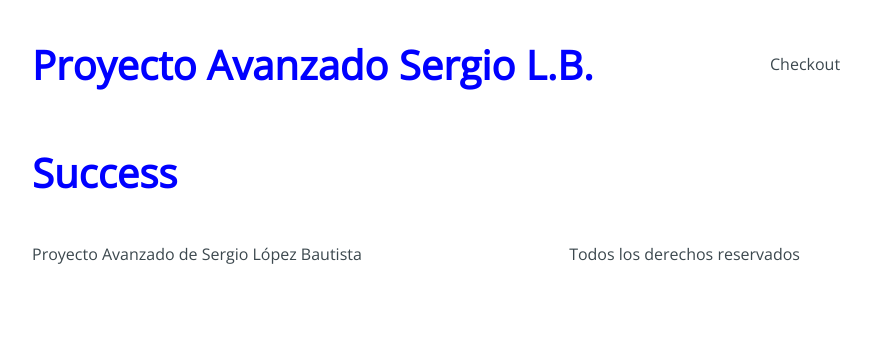
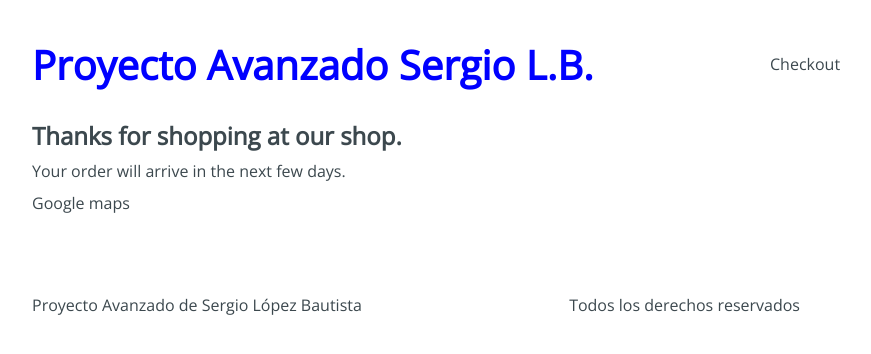
Before and after one commit to LBSergio/React_AP, a React app: page /checkout/success in a window 1280 px wide. Shown: the top 354 px of the page, without its empty margins (224-1095 px from the left). Built offline with nearby package versions, Linux system fonts and the light colour scheme.

Commit message:
Add payment and success

```diff
--- a/src/containers/Payment.jsx
+++ b/src/containers/Payment.jsx
@@ -3,7 +3,17 @@ import '@Scomponents/Payment.css';
 
 const Payment = () => {
     return(
-        <h1>Payment</h1>
+        <div className='Payment'>
+            <div className='Payment-content'>
+                <h3>
+
+                </h3>
+                <button type='button' className='Payment-button'>
+                    Pay with Paypal
+                </button>
+            </div>
+            <div/>
+        </div>
     );
 }
 
--- a/src/containers/Success.jsx
+++ b/src/containers/Success.jsx
@@ -3,7 +3,19 @@ import '@Scomponents/Success.css';
 
 const Success = () => {
     return(
-        <h1>Success</h1>
+        <div className='Success'>
+            <div className='Success-content'>
+                <h2>
+                    Thanks for shopping at our shop.
+                </h2>
+                <span>
+                   Your order will arrive in the next few days.
+                </span>
+                <div className='Success-map'>
+                    Google maps
+                </div>
+            </div>
+        </div>
     );
 }
 
```
